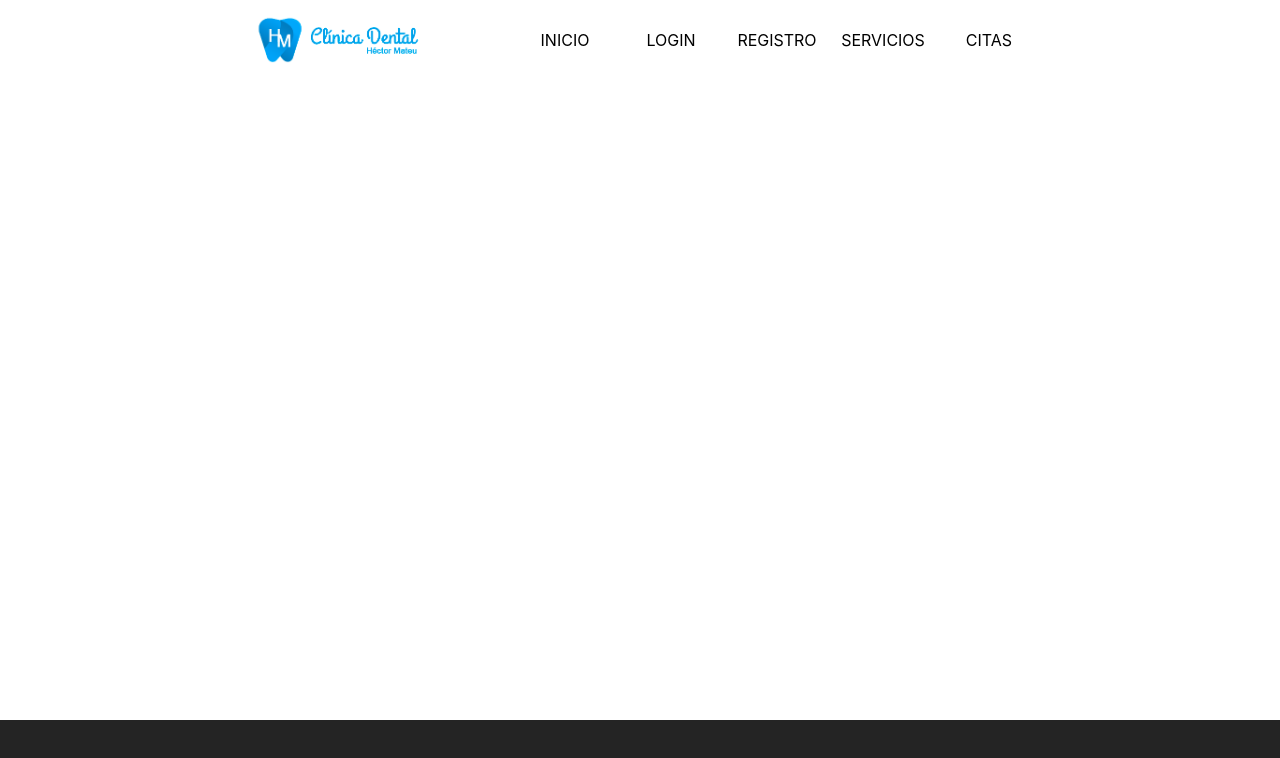
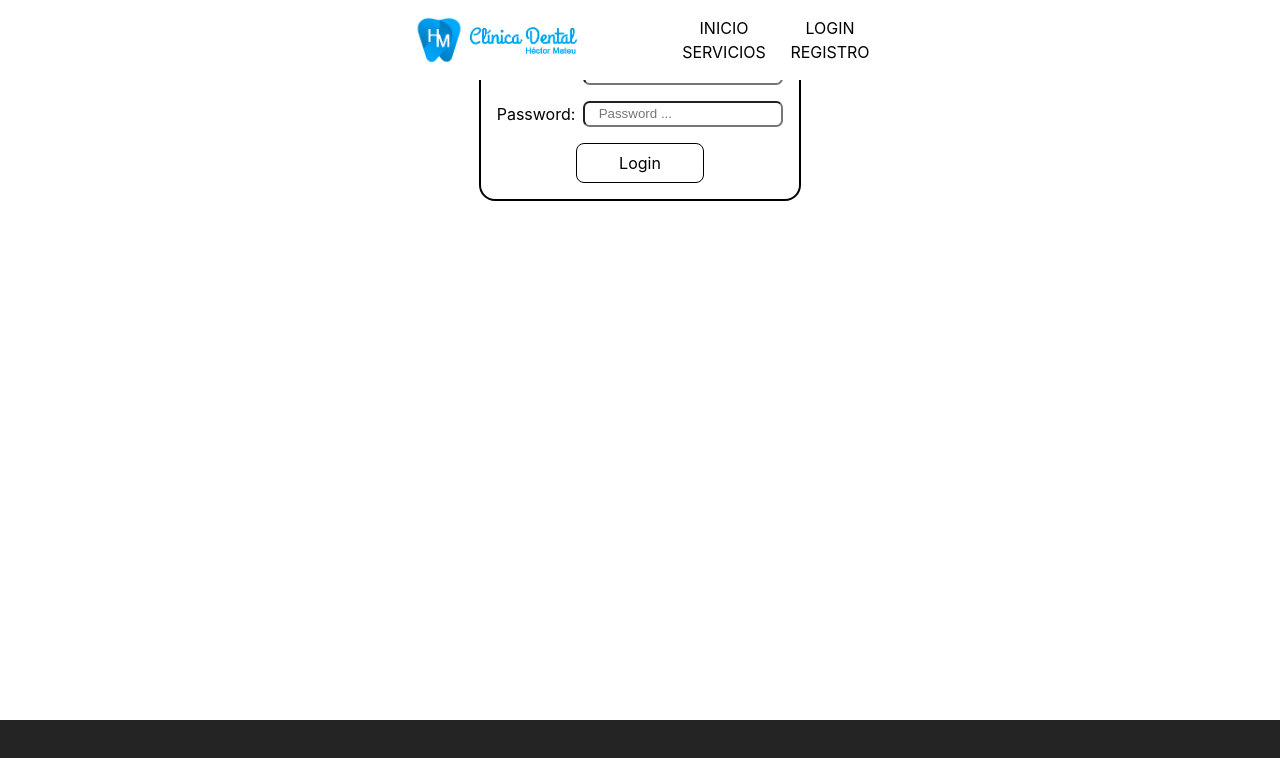
Before and after one commit to hmateu/frontDentalClinic, a React (Vite) app: page /login in a window 1280 px wide. Shown: the top 758 px of the page. Built offline with nearby package versions, Linux system fonts and the light colour scheme.

Commit message:
feat: Creates the login form

```diff
--- a/package.json
+++ b/package.json
@@ -13,6 +13,7 @@
     "@fortawesome/fontawesome-svg-core": "^6.4.0",
     "@fortawesome/free-regular-svg-icons": "^6.4.0",
     "@fortawesome/free-solid-svg-icons": "^6.4.0",
+    "axios": "^1.4.0",
     "react": "^18.2.0",
     "react-dom": "^18.2.0",
     "react-router-dom": "^6.13.0"
--- /dev/null
+++ b/src/common/FormBtn/FormBtn.css
@@ -0,0 +1,18 @@
+.formBtnStyle{
+    height: 2.5em;
+    width: 8em;
+    background-color: white;
+    border: .1em solid black;
+    border-radius: .5em;
+    display: flex;
+    justify-content: center;
+    align-items: center;
+    cursor: pointer;
+    transition: .15s;
+}
+
+.formBtnStyle:hover{
+    transition: .15s;
+    font-weight: bold;
+    letter-spacing: .1em;
+}
--- /dev/null
+++ b/src/common/FormBtn/FormBtn.jsx
@@ -0,0 +1,9 @@
+import React from "react";
+import "./FormBtn.css";
+export const FormBtn = ({name}) => {
+    return (
+        <div className="formBtnStyle">
+            {name}
+        </div>
+    );
+}
--- /dev/null
+++ b/src/common/InputField/InputField.css
@@ -0,0 +1,7 @@
+.inputFieldStyle {
+    height: 2em;
+    width: 15em;
+    background-color: white;
+    border-radius: .5em;
+    padding-left: 1em;
+}
--- /dev/null
+++ b/src/common/InputField/InputField.jsx
@@ -0,0 +1,14 @@
+import React from "react";
+import "./InputField.css";
+
+export const InputField = ({ type, name, classDesign, placeholder}) => {
+    return (
+        <input
+        maxLength={28}
+        type={type}
+        name={name}
+        className={classDesign}
+        placeholder={placeholder}
+        />
+    );
+}
--- a/src/common/Navbar/Navbar.jsx
+++ b/src/common/Navbar/Navbar.jsx
@@ -30,15 +30,19 @@ const Navbar = () => {
             <div className={`nav-menu ${isMobileMenuOpen ? 'mobile' : ''}`}>
                 <div className="header">
                     <span onClick={toggleMobileMenu}>
-                    <img src={cross} className="crossMenu"/>
+                        <img src={cross} className="crossMenu" />
                     </span>
                 </div>
                 <ul>
-                    <li onClick={() => { toggleMobileMenu(); navigate("/"); }}>INICIO</li>
-                    <li onClick={() => { toggleMobileMenu(); navigate("/login") }}>LOGIN</li>
-                    <li onClick={() => { toggleMobileMenu(); navigate("/register") }}>REGISTRO</li>
-                    <li onClick={() => { toggleMobileMenu(); navigate("/treatments") }}>SERVICIOS</li>
-                    <li onClick={() => { toggleMobileMenu(); navigate("/appointments") }}>CITAS</li>
+                    <div>
+                        <li onClick={() => { toggleMobileMenu(); navigate("/"); }}>INICIO</li>
+                        <li onClick={() => { toggleMobileMenu(); navigate("/treatments") }}>SERVICIOS</li>
+                        <li onClick={() => { toggleMobileMenu(); navigate("/appointments") }}>CITAS</li>
+                    </div>
+                    <div>
+                        <li onClick={() => { toggleMobileMenu(); navigate("/login") }}>LOGIN</li>
+                        <li onClick={() => { toggleMobileMenu(); navigate("/register") }}>REGISTRO</li>
+                    </div>
                 </ul>
             </div>
 
--- a/src/pages/Login/Login.css
+++ b/src/pages/Login/Login.css
@@ -1,5 +1,38 @@
-.loginStyle{
+.loginStyle {
     height: 90vh;
     width: 100vw;
     background-color: white;
+    display: flex;
+    flex-direction: column;
+    align-items: center;
+    row-gap: 1em;
 }
+
+.formStyle {
+    border: .15em solid black;
+    border-radius: 1em;
+    display: flex;
+    flex-direction: column;
+    row-gap: 1em;
+    padding: 1em;
+}
+
+.dataForm {
+    display: flex;
+    justify-content: space-between;
+    column-gap: .5em;
+}
+
+.textForm {
+    display: flex;
+    align-items: center;
+}
+
+.btnForm {
+    align-self: center;
+}
+
+.errorText{
+    margin-top: -1em;
+    color: red;
+}
--- a/src/pages/Login/Login.jsx
+++ b/src/pages/Login/Login.jsx
@@ -1,9 +1,42 @@
 import React from "react";
 import "./Login.css"
+import { InputField } from "../../common/InputField/InputField";
+import { FormBtn } from "../../common/FormBtn/FormBtn";
 export const Login = () => {
     return (
         <div className="loginStyle">
-            LOGIN
+            <div className="titleForm">
+                LOGIN
+            </div>
+            <div className="formStyle">
+                <div className="dataForm">
+                    <div className="textForm">
+                        User:
+                    </div>
+                    <InputField
+                        type={"text"}
+                        name={"email"}
+                        classDesign={"inputFieldStyle"}
+                        placeholder={"Email ..."}
+                    />
+                </div>
+                <div className="dataForm">
+                    <div className="textForm">
+                        Password:
+                    </div>
+                    <InputField
+                        type={"password"}
+                        name={"password"}
+                        classDesign={"inputFieldStyle"}
+                        placeholder={"Password ..."}
+                    />
+                </div>
+                <div className="btnForm">
+                    <FormBtn
+                        name={"Login"}
+                    />
+                </div>
+            </div>
         </div>
     );
 }
```
Also changed, not shown: src/common/Button/Button.css (deleted, +0 -7 lines), src/common/Button/Button.jsx (deleted, +0 -7 lines), 1 other file (tests, documents, lock files or other folders).
